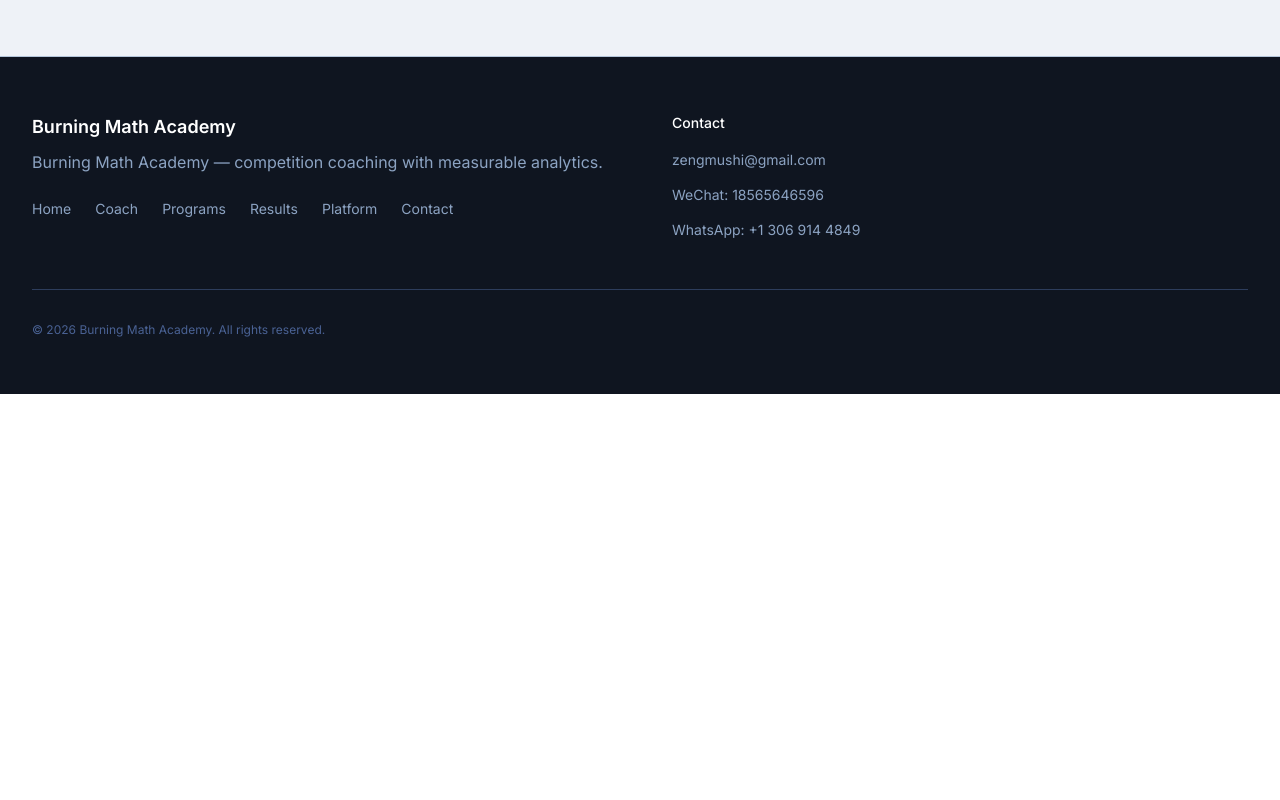
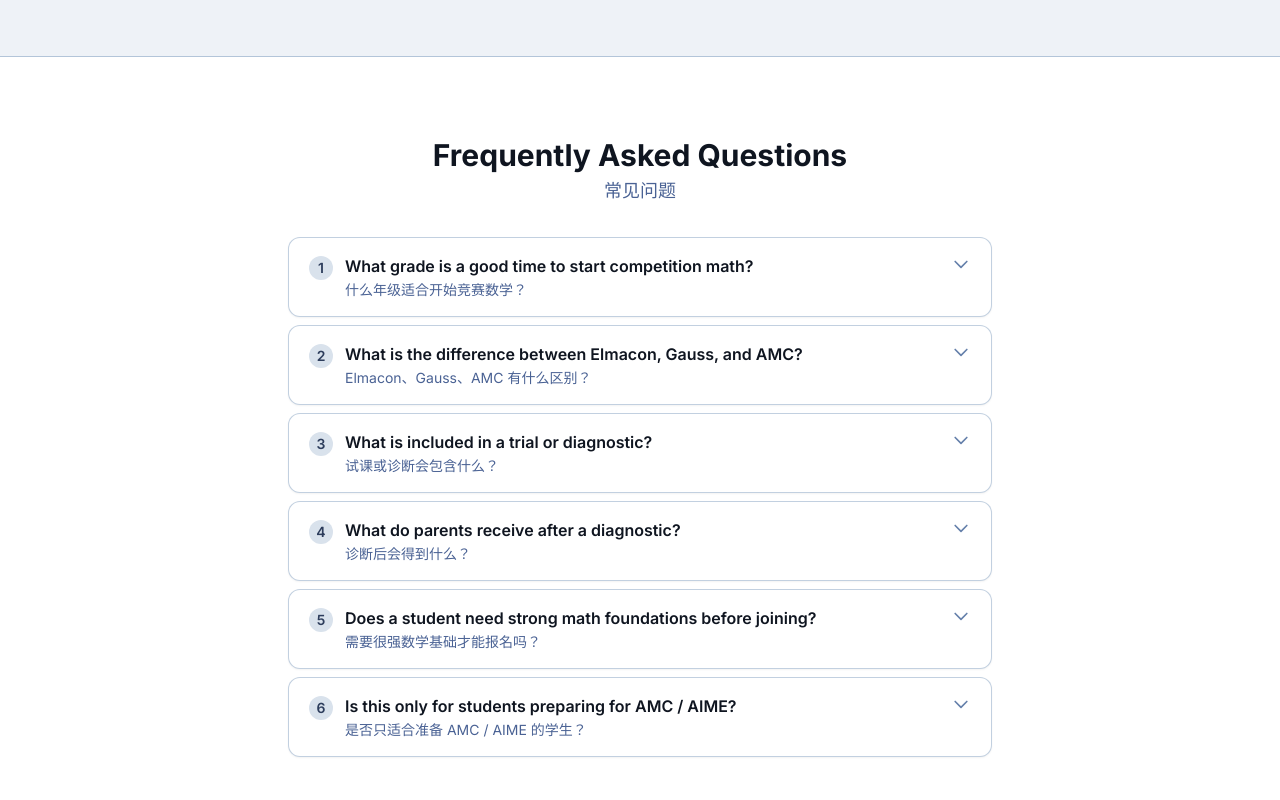
Before and after one commit to SheeepJMS/burningmath, a Next.js app: page /contact in a window 1280 px wide. Shown: the part 1480-2280 px from the top of the page. Before the commit the page ends 1874 px from the top, so only its background shows below. Built offline with nearby package versions, Linux system fonts and the light colour scheme.

Commit message:
Add FAQ section and FAQ schema

```diff
--- a/app/contact/page.tsx
+++ b/app/contact/page.tsx
@@ -1,5 +1,7 @@
 import type { Metadata } from "next";
 import { BookingForm } from "@/components/BookingForm";
+import { FAQSection } from "@/components/FAQSection";
+import type { FAQItem } from "@/components/FAQSection";
 import { Footer } from "@/components/Footer";
 import { siteConfig } from "@/siteConfig";
 
@@ -8,6 +10,59 @@
   description:
     "Book a trial or diagnostic test for AMC, AIME, Euclid, and competition math coaching.",
   alternates: { canonical: "https://www.burningmath.com/contact" },
+};
+
+const contactFAQItems: FAQItem[] = [
+  {
+    questionZh: "什么年级适合开始竞赛数学？",
+    questionEn: "What grade is a good time to start competition math?",
+    answer:
+      "一般从 G4–G5 就可以开始建立竞赛数学基础。不同学生会根据数感、表达能力和解题习惯进入不同路径，例如启蒙、Elmacon、Gauss、AMC 预备等。",
+  },
+  {
+    questionZh: "Elmacon、Gauss、AMC 有什么区别？",
+    questionEn: "What is the difference between Elmacon, Gauss, and AMC?",
+    answer:
+      "Elmacon 更适合中低年级学生建立应用题、数论和基础竞赛思维；Gauss 属于 Waterloo 体系入门竞赛；AMC 体系更强调高天花板问题与后续 AIME 路线。具体路径会根据年级和基础来选择。",
+  },
+  {
+    questionZh: "试课或诊断会包含什么？",
+    questionEn: "What is included in a trial or diagnostic?",
+    answer:
+      "试课/诊断通常包括目标对齐、题型判断、基础能力观察，以及后续竞赛路线建议。完成后会给出更清晰的训练方向，而不只是简单分数。",
+  },
+  {
+    questionZh: "诊断后会得到什么？",
+    questionEn: "What do parents receive after a diagnostic?",
+    answer:
+      "家长通常会得到一份更清晰的学习判断，包括适合的竞赛路径、当前薄弱点、接下来优先训练内容，以及是否适合进入某一阶段课程。",
+  },
+  {
+    questionZh: "需要很强数学基础才能报名吗？",
+    questionEn: "Does a student need strong math foundations before joining?",
+    answer:
+      "不一定。不同阶段课程的目标不同：有些班适合零基础启蒙，有些班适合已经进入竞赛路径的学生。关键不是是否\"超前学过\"，而是是否匹配当前训练阶段。",
+  },
+  {
+    questionZh: "是否只适合准备 AMC / AIME 的学生？",
+    questionEn: "Is this only for students preparing for AMC / AIME?",
+    answer:
+      "不是。课程同时覆盖 AMC、AIME、Euclid、Gauss、Elmacon、Waterloo 路径，以及更高阶的 COMC / CSMC / CMO 方向。会根据学生目标做路径区分。",
+  },
+];
+
+/** FAQPage JSON-LD for the 6 contact FAQs */
+const faqPageJsonLd = {
+  "@context": "https://schema.org",
+  "@type": "FAQPage",
+  mainEntity: contactFAQItems.map((item) => ({
+    "@type": "Question",
+    name: item.questionEn,
+    acceptedAnswer: {
+      "@type": "Answer",
+      text: item.answer,
+    },
+  })),
 };
 
 export default function ContactPage() {
@@ -20,6 +75,11 @@
         </p>
       </div>
       {siteConfig.showBookingForm && <BookingForm />}
+      <FAQSection items={contactFAQItems} />
+      <script
+        type="application/ld+json"
+        dangerouslySetInnerHTML={{ __html: JSON.stringify(faqPageJsonLd) }}
+      />
       <Footer />
     </>
   );
--- /dev/null
+++ b/components/FAQSection.tsx
@@ -0,0 +1,70 @@
+"use client";
+
+import { useState } from "react";
+
+export type FAQItem = {
+  questionEn: string;
+  questionZh: string;
+  answer: string;
+};
+
+type FAQSectionProps = {
+  items: FAQItem[];
+};
+
+export function FAQSection({ items }: FAQSectionProps) {
+  const [openIndex, setOpenIndex] = useState<number | null>(null);
+
+  return (
+    <section className="border-t border-navy-200 bg-white py-12 sm:py-16 lg:py-20">
+      <div className="mx-auto max-w-3xl px-4 sm:px-6 lg:px-8">
+        <h2 className="text-center text-2xl font-bold text-navy-900 sm:text-3xl">
+          Frequently Asked Questions
+        </h2>
+        <p className="mt-1 text-center text-navy-500 sm:text-lg">
+          常见问题
+        </p>
+        <div className="mt-8 space-y-2">
+          {items.map((item, i) => {
+            const isOpen = openIndex === i;
+            return (
+              <div
+                key={i}
+                className="overflow-hidden rounded-xl border border-navy-200/80 bg-white shadow-sm"
+              >
+                <button
+                  type="button"
+                  onClick={() => setOpenIndex(isOpen ? null : i)}
+                  className="flex w-full items-start gap-3 px-5 py-4 text-left"
+                  aria-expanded={isOpen}
+                >
+                  <span className="mt-0.5 flex h-6 w-6 shrink-0 items-center justify-center rounded-full bg-navy-100 text-sm font-semibold text-navy-700">
+                    {i + 1}
+                  </span>
+                  <div className="min-w-0 flex-1">
+                    <p className="font-semibold text-navy-900">{item.questionEn}</p>
+                    <p className="mt-0.5 text-sm text-navy-500">{item.questionZh}</p>
+                  </div>
+                  <svg
+                    className={`h-5 w-5 shrink-0 text-navy-400 transition-transform ${isOpen ? "rotate-180" : ""}`}
+                    fill="none"
+                    stroke="currentColor"
+                    viewBox="0 0 24 24"
+                    aria-hidden
+                  >
+                    <path strokeLinecap="round" strokeLinejoin="round" strokeWidth={2} d="M19 9l-7 7-7-7" />
+                  </svg>
+                </button>
+                {isOpen && (
+                  <div className="border-t border-navy-100 px-5 pb-5 pt-3">
+                    <p className="text-sm leading-relaxed text-navy-700">{item.answer}</p>
+                  </div>
+                )}
+              </div>
+            );
+          })}
+        </div>
+      </div>
+    </section>
+  );
+}
```
